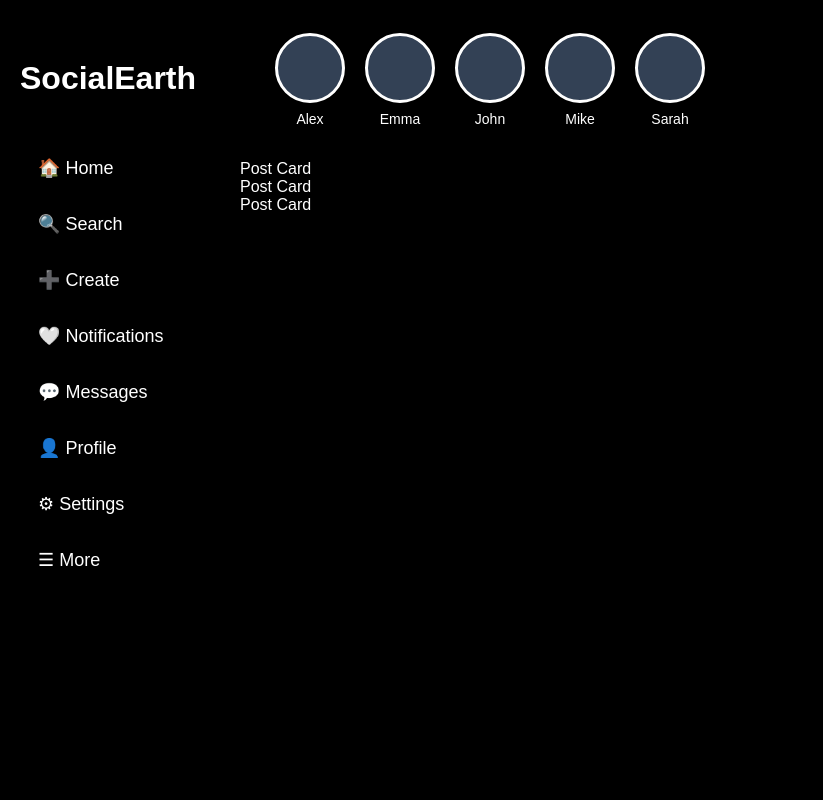
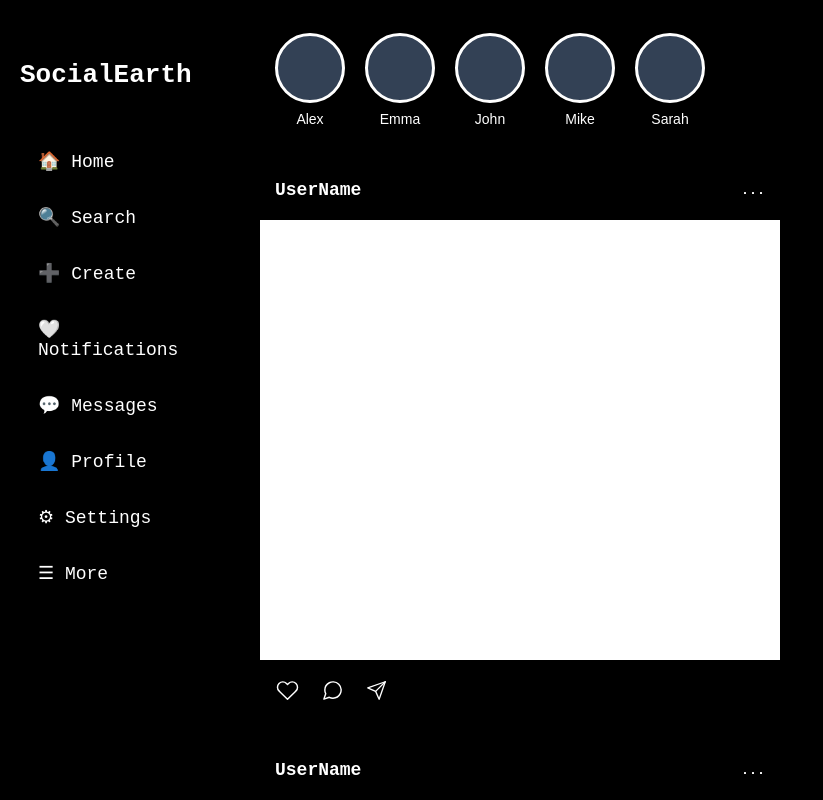
Before and after one commit to aakashtripathi011/SocialEarth, a React (Vite) app in the folder social-frontend/: page /feed in a window 1280 px wide. Shown: the top 800 px of the page, without its empty margins (0-823 px from the left). Built offline with nearby package versions, Linux system fonts and the light colour scheme.

Commit message:
Add PostCard component with header and bottom actions

```diff
--- a/social-frontend/package.json
+++ b/social-frontend/package.json
@@ -12,6 +12,7 @@
   "dependencies": {
     "react": "^19.2.7",
     "react-dom": "^19.2.7",
+    "react-feather": "^2.0.10",
     "react-router-dom": "^7.18.2"
   },
   "devDependencies": {
--- a/social-frontend/src/components/PostCard.jsx
+++ b/social-frontend/src/components/PostCard.jsx
@@ -1,5 +1,26 @@
+import "../styles/PostCard.css";
+import { Heart, MessageCircle, Send } from "react-feather";
+
 function PostCard() {
-  return <div>Post Card</div>;
+  return (
+    <div className="post-card">
+      <div className="post-card-header">
+        <h1>UserName</h1>
+        <button className="alter-post">...</button>
+      </div>
+      <div className="bottom">
+        <button className="like-btn">
+          <Heart color="white" size={23} strokeWidth={1.5} />
+        </button>
+        <button className="comment-btn">
+          <MessageCircle color="white" size={23} strokeWidth={1.5} />
+        </button>
+        <button className="share-btn">
+          <Send color="white" size={21} strokeWidth={1.5} />
+        </button>
+      </div>
+    </div>
+  );
 }
 
 export default PostCard;
--- a/social-frontend/src/styles/Feed.css
+++ b/social-frontend/src/styles/Feed.css
@@ -3,7 +3,7 @@
   width: 100vw;
   min-height: 100vh;
   background-color: #000000;
-  overflow: hidden;
+  overflow-x: hidden;
 }
 
 .main-content {
--- a/social-frontend/src/styles/PostCard.css
+++ b/social-frontend/src/styles/PostCard.css
@@ -0,0 +1,60 @@
+.post-card {
+  width: 50%;
+  min-height: 560px;
+
+  background-color: white;
+  border-radius: 15px;
+  margin: 20px;
+
+  display: flex;
+  flex-direction: column;
+}
+
+.post-card-header {
+  display: flex;
+  align-items: center;
+  justify-content: space-between;
+  width: 100%;
+  height: 60px;
+
+  background-color: #000000;
+  padding: 0 15px;
+}
+
+.post-card-header h1 {
+  font-family: monospace;
+  color: white;
+  font-size: 18px;
+}
+
+.alter-post {
+  background-color: #000000;
+  color: white;
+  font-family: monospace;
+  font-weight: bold;
+  border: none;
+  cursor: pointer;
+}
+
+.bottom {
+  background-color: #000000;
+  display: flex;
+  align-items: center;
+  height: 60px;
+  width: 100%;
+
+  margin-top: auto;
+  gap: 20px;
+  padding: 0 15px;
+}
+
+.like-btn,
+.comment-btn,
+.share-btn {
+  background-color: #000000;
+  border: none;
+  display: flex;
+  align-items: center;
+  padding: 1px;
+  cursor: pointer;
+}
--- a/social-frontend/src/styles/Sidebar.css
+++ b/social-frontend/src/styles/Sidebar.css
@@ -7,6 +7,7 @@
   left: 2px;
 
   padding: 20px;
+  overflow-y: hidden;
 }
 
 .sidebar-btn {
@@ -26,6 +27,8 @@
 
   margin-top: 6px;
   transition: 0.3s;
+
+  font-family: monospace;
 }
 .sidebar-btn:hover {
   background-color: #1e293b;
@@ -33,4 +36,5 @@
 .sidebar h1 {
   margin-bottom: 40px;
   margin-top: 40px;
+  font-family: monospace;
 }
```
Also changed, not shown: 1 other file (tests, documents, lock files or other folders).
